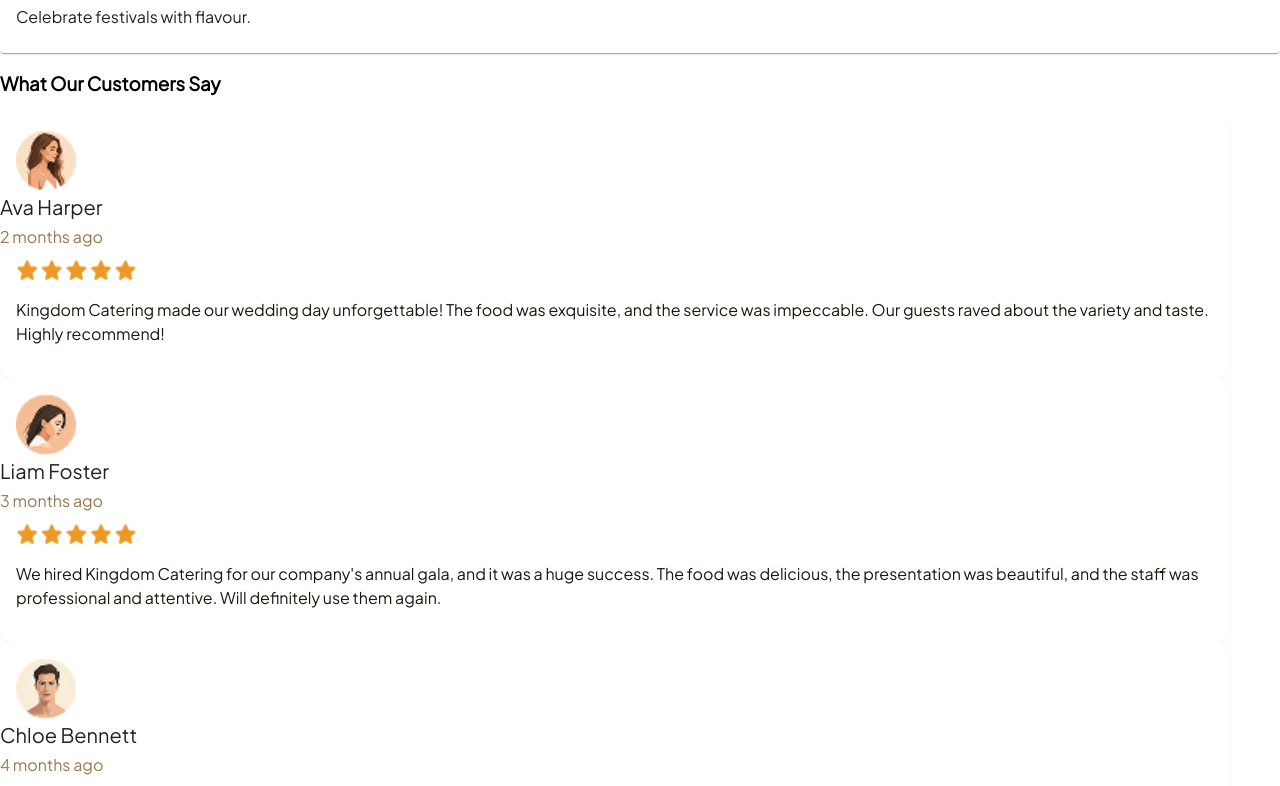
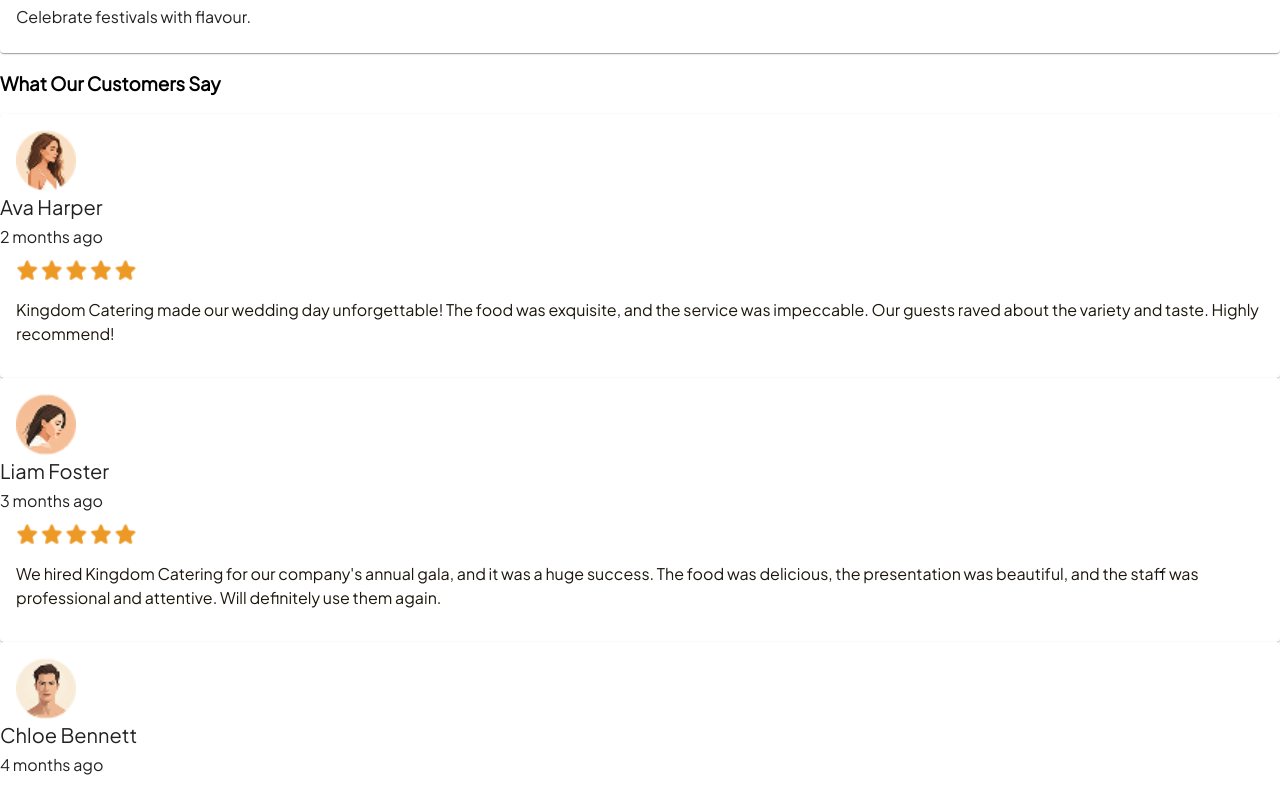
Before and after one commit to Michael-richard-658/Kingdom-catering, a Next.js app: page / in a window 1280 px wide. Shown: the part 7189-7975 px from the top of the page. Built offline with nearby package versions, Linux system fonts and the light colour scheme.

Commit message:
Fifth-section-MUI

```diff
--- a/src/app/components/pages/index/fifth-section/FifthSection.css
+++ /dev/null
@@ -1,27 +0,0 @@
-@media (max-width: 500px) {
-    .fifth-section-container{
-        margin-top: 3.5rem;
-    }
-    .cutomer-review-h3{
-        color: #1C170D;
-        margin-left: 16px;
-        font-weight: 700;
-        font-size: 27px;
-    }
-    .reviews-container{
-        display: flex;
-        flex-direction: column;
-        align-items: center;
-        gap: 1rem;
-    }
-
-    .review-profile-container{
-        display: flex;
-        flex-direction: row;
-        align-items: center;
-
-    }
-    .review-text-container{
-        padding-top: 1rem;
-    }
-}
--- a/src/app/components/pages/index/fifth-section/FifthSection.tsx
+++ b/src/app/components/pages/index/fifth-section/FifthSection.tsx
@@ -1,27 +1,23 @@
 "use client"
 
 import React from 'react'
-import './FifthSection.css'
 import { Card, CardMedia, Typography } from '@mui/material';
 import {reviews} from './constants'
+import { ReviewsContainer, ReviewsH3, ReviewsSectionContainer,CustomCardS5, ReviewProfileContainer, ReviewerName, ReviewTextContainer, ReviewDescription, ReviewDate } from './fifth-section.styled';
 
 
 
 function FifthSection() {
 
   return (
-    <div className='fifth-section-container'>
-        <h3 className='cutomer-review-h3'>What Our Customers Say</h3>
-        <div className='reviews-container'>
+    <ReviewsSectionContainer >
+        <ReviewsH3 >What Our Customers Say</ReviewsH3>
+        <ReviewsContainer >
             {
                 reviews.map((review, index) => {
                     return(
-                        <Card key={index} sx={{
-                            borderRadius: '12px',
-                            boxShadow:" 0 1px 2px rgba(0, 0, 0, 0.04), 0 2px 4px rgba(0, 0, 0, 0.03)",
-                            width:"96%"
-                        }}>
-                            <div className='review-profile-container'>
+                        <CustomCardS5 key={index} >
+                            <ReviewProfileContainer >
                             <CardMedia
                                 component={"img"}
                                 image={review.profilePic.src}
@@ -33,20 +29,15 @@
                                     paddingTop:'1rem'
                                 }}
                                 />
-                                <div className='review-text-container'>
-                            <Typography variant='h6'sx={{
-                                textWrap: 'nowrap',
-                                fontWeight: 500,
-                            }}>{review.name}</Typography>
-                            <Typography variant='subtitle1' className='review-date' sx={
-                                {
-                                    color:"#99784D",
-                                    fontWeight: 400,
-                                    fontSize:"16px",
-                                }
-                            }>{review.date} </Typography>
-                            </div>
-                            </div>
+                                <ReviewTextContainer >
+                            <ReviewerName variant='h6'>
+                                {review.name}
+                                </ReviewerName>
+                            <ReviewDate variant='subtitle1' >
+                                {review.date}
+                            </ReviewDate>
+                            </ReviewTextContainer>
+                            </ReviewProfileContainer>
                             <CardMedia
                                 component={"img"}
                                 image={review.star.src}
@@ -57,20 +48,20 @@
                                     marginTop: '0.5rem',
                                 }}
                                 />
-                                <Typography variant='body1' sx={{
+                                <ReviewDescription variant='body1' sx={{
                                     margin: '1rem 1rem',
                                     color: "#1C170D",
                                     fontWeight: 500,
                                     paddingBottom: '1rem',
                                 }}>
                                 {review.review}
-                                </Typography>
-                        </Card>
+                                </ReviewDescription>
+                        </CustomCardS5>
                     )
                 })
             }
-        </div>
-    </div>
+        </ReviewsContainer>
+    </ReviewsSectionContainer>
   )
 }
 
--- /dev/null
+++ b/src/app/components/pages/index/fifth-section/fifth-section.styled.ts
@@ -0,0 +1,81 @@
+import { Card, CardMedia, Typography } from "@mui/material";
+import styled from "styled-components";
+import {mobile} from "@/app/utils/media"
+
+export const ReviewsSectionContainer = styled.div`
+${mobile}{
+    margin-top:3.5rem;
+}
+`
+
+export const ReviewsH3 = styled.h3`
+${mobile}{
+    color: #1C170D;
+    margin-left: 16px;
+    font-weight: 700;
+    font-size: 27px;
+}
+`
+
+export const ReviewsContainer = styled.div`
+${mobile}{
+    display: flex;
+    flex-direction: column;
+    align-items: center;
+    gap: 1rem;
+}
+`
+export const CustomCardS5 = styled(Card)`
+${mobile}{
+    border-radius: 12px;
+    box-shadow: 0 1px 2px rgba(0, 0, 0, 0.04), 0 2px 4px rgba(0, 0, 0, 0.03);
+    width: 96%;
+}
+`
+
+export const ReviewProfileContainer = styled.div`
+${mobile}{
+    display: flex;
+    flex-direction: row;
+    align-items: center;
+}
+`
+/*export const ReviewProfile = styled(CardMedia)`
+${mobile}{
+    width: 60px;
+    margin-left: 1rem;
+    margin-right: 1rem;
+    padding-top: 1rem;
+}
+`*/
+
+export const ReviewTextContainer = styled.div`
+${mobile}{
+    padding-top: 1rem;
+}
+`
+
+export const ReviewerName =styled(Typography)`
+${mobile}{
+    text-wrap:nowrap;
+    font-weight:500;
+}
+`
+
+export const ReviewDate = styled(Typography)`
+${mobile}{
+    color: #99784D;
+    font-weight: 400;
+    font-size: 16px;
+}
+`
+
+export const ReviewDescription = styled(Typography)`
+${mobile}{
+    margin: 1rem 1rem;
+    color: #1C170D;
+    font-weight: 500;
+    padding-bottom: 1rem;
+}
+
+`
--- a/src/app/components/pages/index/fourth-section/ForthSection.tsx
+++ b/src/app/components/pages/index/fourth-section/ForthSection.tsx
@@ -2,7 +2,7 @@
 import React from 'react'
 import {  CardContent, CardMedia, Typography } from '@mui/material'
 import { cards } from './constants'
-import { CardsConatinerS4, CustomCardS4, EventDescription, EventTitle, PerfectForAllH3, PerfectForAllMomentsContainer } from './forth-section.styled'
+import { CardsConatinerS4, CustomCardS4, EventTitle, PerfectForAllH3, PerfectForAllMomentsContainer,EventDescription } from './forth-section.styled'
 
 function ForthSection() {
 
--- a/src/app/components/pages/index/fourth-section/forth-section.styled.ts
+++ b/src/app/components/pages/index/fourth-section/forth-section.styled.ts
@@ -25,7 +25,8 @@
  ${mobile}{
     display: grid;
     grid-template-columns: 1fr 1fr ;
-    gap: 4%;
+    column-gap: 4%;
+    row-gap:14px;
     width: 95vw;
 }
 `
```
